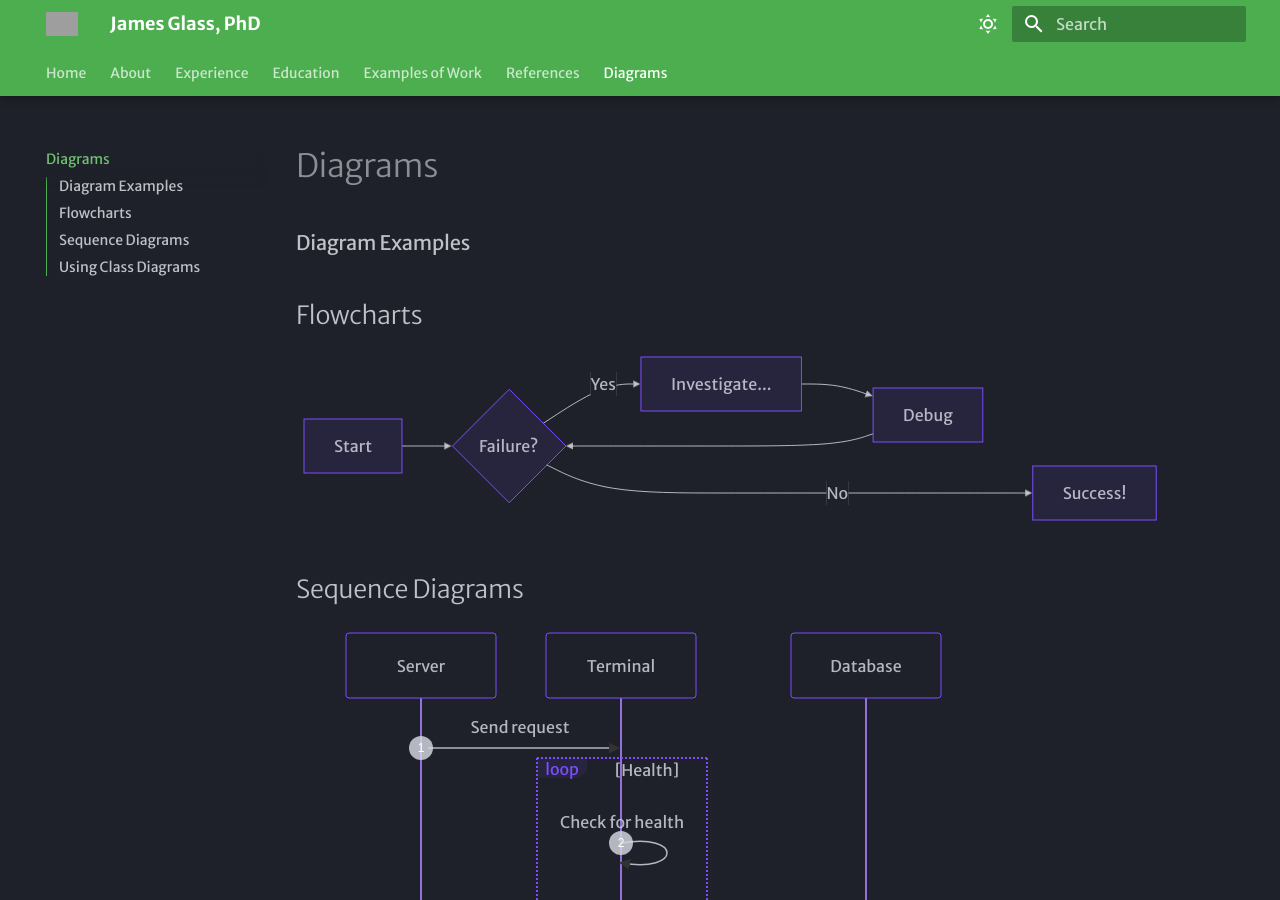
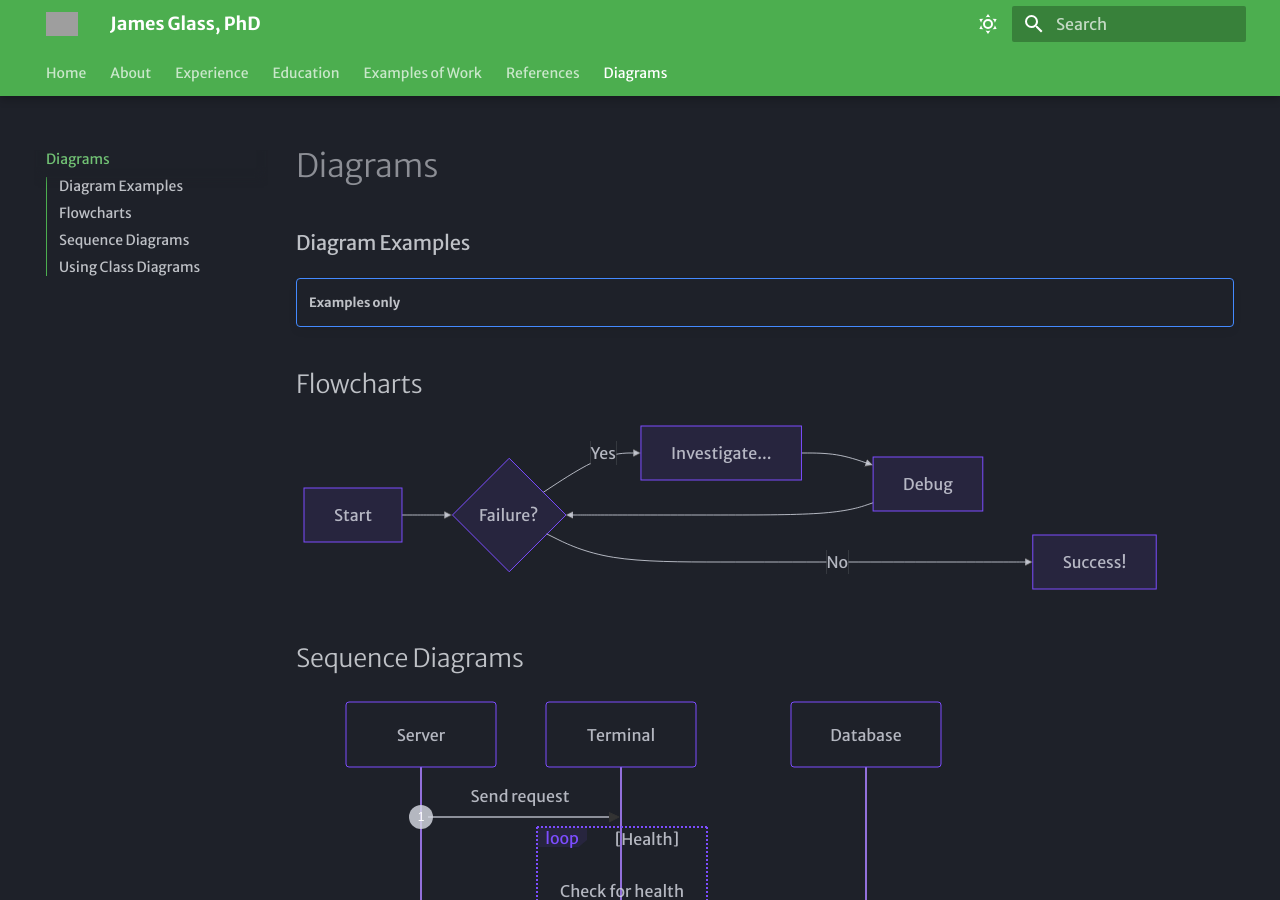
Before and after one commit to james-glass1999/MKDocs-James-Glass-PhD, an MkDocs documentation site: the page built from docs/diagrams.md, in a window 1280 px wide and 900 px high. Built offline with MkDocs 1.6.1 and Material for MkDocs 9.7.7, drawn with Linux system fonts in a browser that asks for light colours; grey boxes are pictures that could not be loaded.

Commit message:
add note to diagrams

```diff
--- a/docs/diagrams.md
+++ b/docs/diagrams.md
@@ -1,4 +1,8 @@
 ### Diagram Examples
+
+!!! note ""
+
+    **Examples only**
 
 ## Flowcharts
 
```
